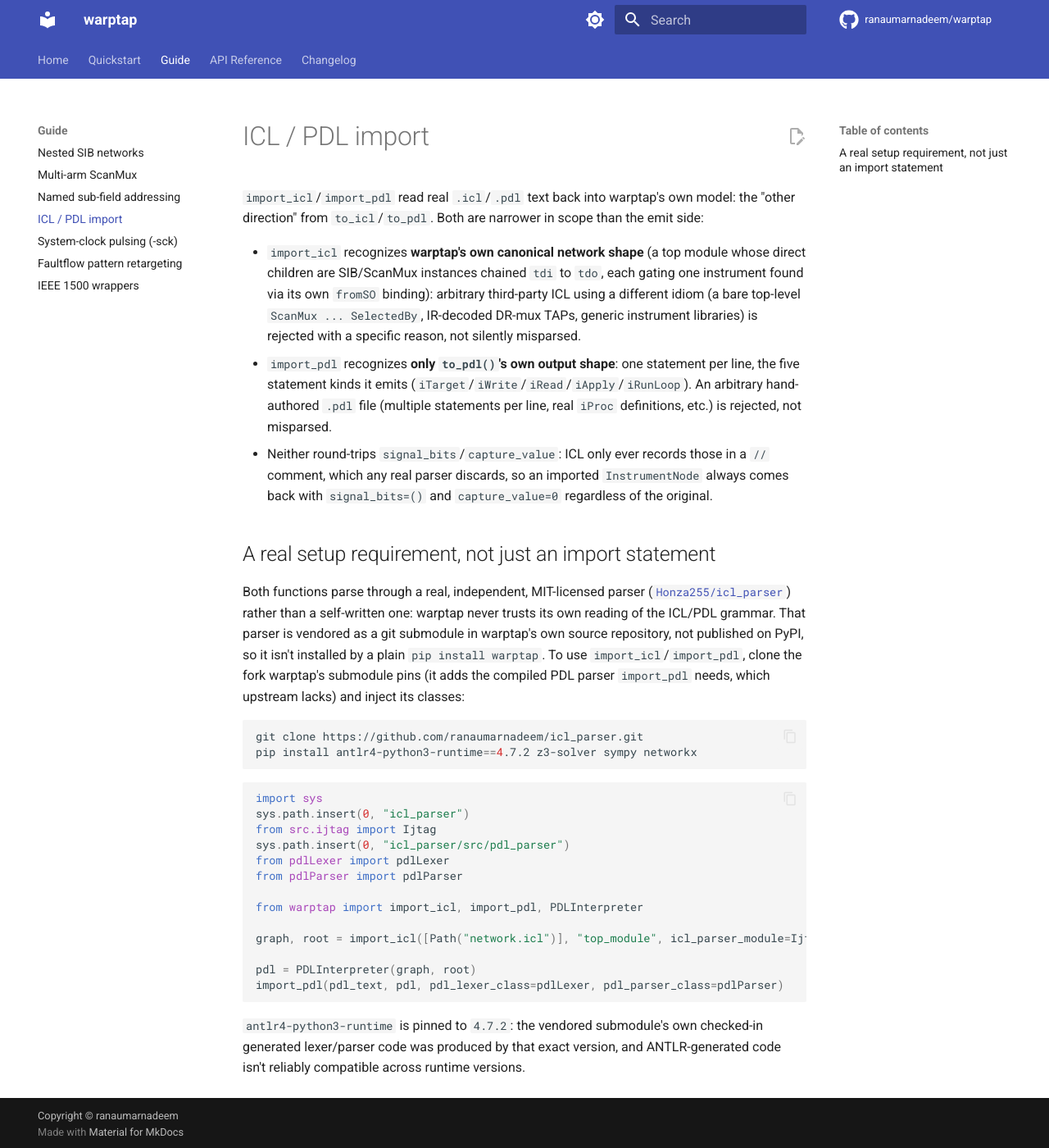
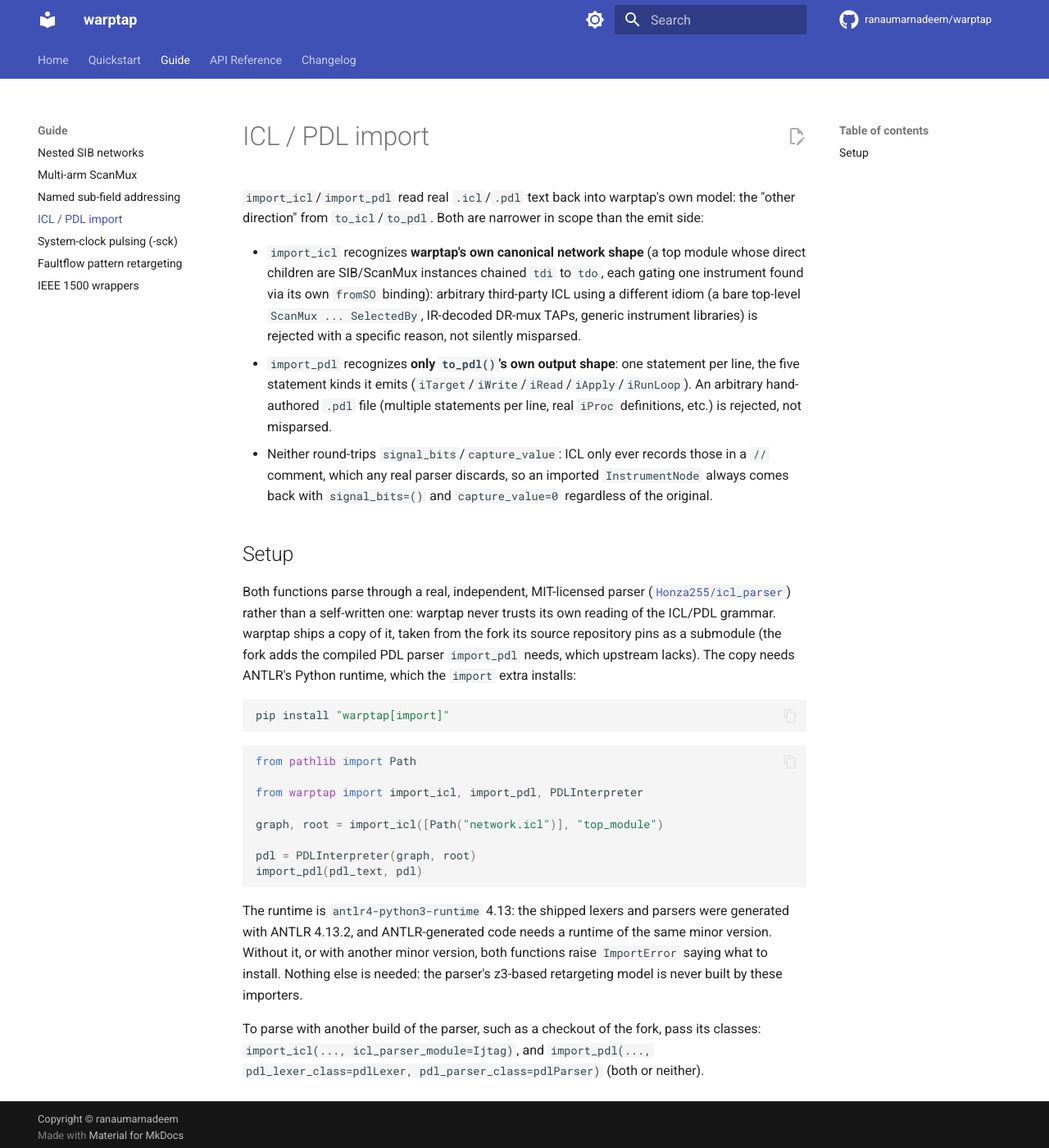
Before and after one commit to ranaumarnadeem/warptap, an MkDocs documentation site: the page built from docs/guide/icl-pdl-import.md, in a window 1280 px wide and 1400 px high. Shown: the whole window at 82% size. Built offline with MkDocs 1.6.1 and Material for MkDocs 9.7.7, drawn with Linux system fonts in a browser that asks for light colours; comment, search, counter and statistics services are not loaded.

Commit message:
Document the import extra and the shipped parser
The import guide drops the clone-and-inject setup for
pip install "warptap[import]"; the README and quickstart say which
functions need the extra, and the development notes say how to refresh
the vendored copy.

````diff
--- a/docs/guide/icl-pdl-import.md
+++ b/docs/guide/icl-pdl-import.md
@@ -16,37 +16,36 @@
   comment, which any real parser discards, so an imported `InstrumentNode` always comes back
   with `signal_bits=()` and `capture_value=0` regardless of the original.
 
-## A real setup requirement, not just an import statement
+## Setup
 
 Both functions parse through a real, independent, MIT-licensed parser
 ([`Honza255/icl_parser`](https://github.com/Honza255/icl_parser)) rather than a self-written
-one: warptap never trusts its own reading of the ICL/PDL grammar. That parser is vendored as a
-git submodule in warptap's own source repository, not published on PyPI, so it isn't installed
-by a plain `pip install warptap`. To use `import_icl`/`import_pdl`, clone the fork warptap's
-submodule pins (it adds the compiled PDL parser `import_pdl` needs, which upstream lacks) and
-inject its classes:
+one: warptap never trusts its own reading of the ICL/PDL grammar. warptap ships a copy of it,
+taken from the fork its source repository pins as a submodule (the fork adds the compiled PDL
+parser `import_pdl` needs, which upstream lacks). The copy needs ANTLR's Python runtime, which
+the `import` extra installs:
 
 ```bash
-git clone https://github.com/ranaumarnadeem/icl_parser.git
-pip install antlr4-python3-runtime==4.7.2 z3-solver sympy networkx
+pip install "warptap[import]"
 ```
 
 ```python
-import sys
-sys.path.insert(0, "icl_parser")
-from src.ijtag import Ijtag
-sys.path.insert(0, "icl_parser/src/pdl_parser")
-from pdlLexer import pdlLexer
-from pdlParser import pdlParser
+from pathlib import Path
 
 from warptap import import_icl, import_pdl, PDLInterpreter
 
-graph, root = import_icl([Path("network.icl")], "top_module", icl_parser_module=Ijtag)
+graph, root = import_icl([Path("network.icl")], "top_module")
 
 pdl = PDLInterpreter(graph, root)
-import_pdl(pdl_text, pdl, pdl_lexer_class=pdlLexer, pdl_parser_class=pdlParser)
+import_pdl(pdl_text, pdl)
 ```
 
-`antlr4-python3-runtime` is pinned to `4.7.2`: the vendored submodule's own checked-in
-generated lexer/parser code was produced by that exact version, and ANTLR-generated code isn't
-reliably compatible across runtime versions.
+The runtime is `antlr4-python3-runtime` 4.13: the shipped lexers and parsers were generated
+with ANTLR 4.13.2, and ANTLR-generated code needs a runtime of the same minor version. Without
+it, or with another minor version, both functions raise `ImportError` saying what to install.
+Nothing else is needed: the parser's z3-based retargeting model is never built by these
+importers.
+
+To parse with another build of the parser, such as a checkout of the fork, pass its classes:
+`import_icl(..., icl_parser_module=Ijtag)`, and
+`import_pdl(..., pdl_lexer_class=pdlLexer, pdl_parser_class=pdlParser)` (both or neither).
````
Also changed, not shown: README.md (+10 -6 lines), docs/quickstart.md (+4 -0 lines), 1 other file.
